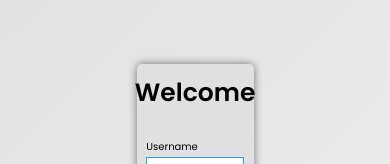
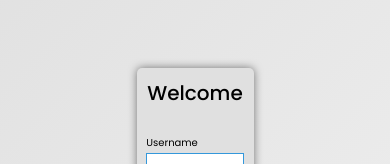
Before and after one commit to BravoArturo/finalMCGA, a React (Create React App) app in the folder my-app/: page / in a window 390 px wide. Shown: the part 227-391 px from the top of the page. Built offline with nearby package versions, Linux system fonts and the light colour scheme.

Commit message:
Fix responsive header

```diff
--- a/my-app/src/components/screens/Login/styles.css
+++ b/my-app/src/components/screens/Login/styles.css
@@ -35,7 +35,7 @@ body {
   justify-content: center;
   align-items: center;
   width: 100%;
-  font-size: 25px;
+  font-size: x-large;
   font-weight: 600;
 }
 
@@ -105,3 +105,10 @@ form .forgot-pass a:hover {
   outline: none;
   box-shadow: 0 0 20px rgba(0,0,0,0.5);
 }
+
+@media screen and (max-width: 400px) {
+  .container header {
+    font-weight: 500;
+    font-size:20px;
+  }
+}
```
